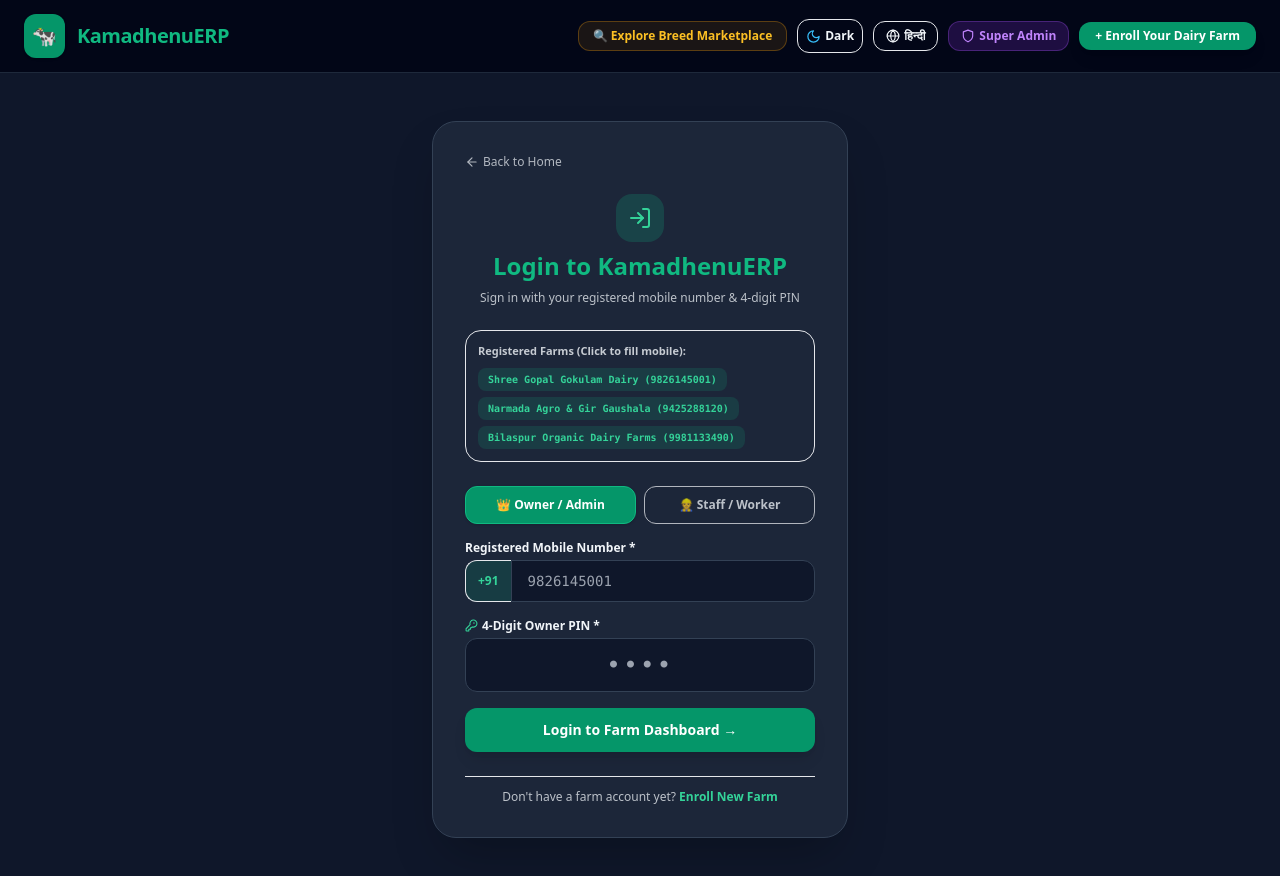
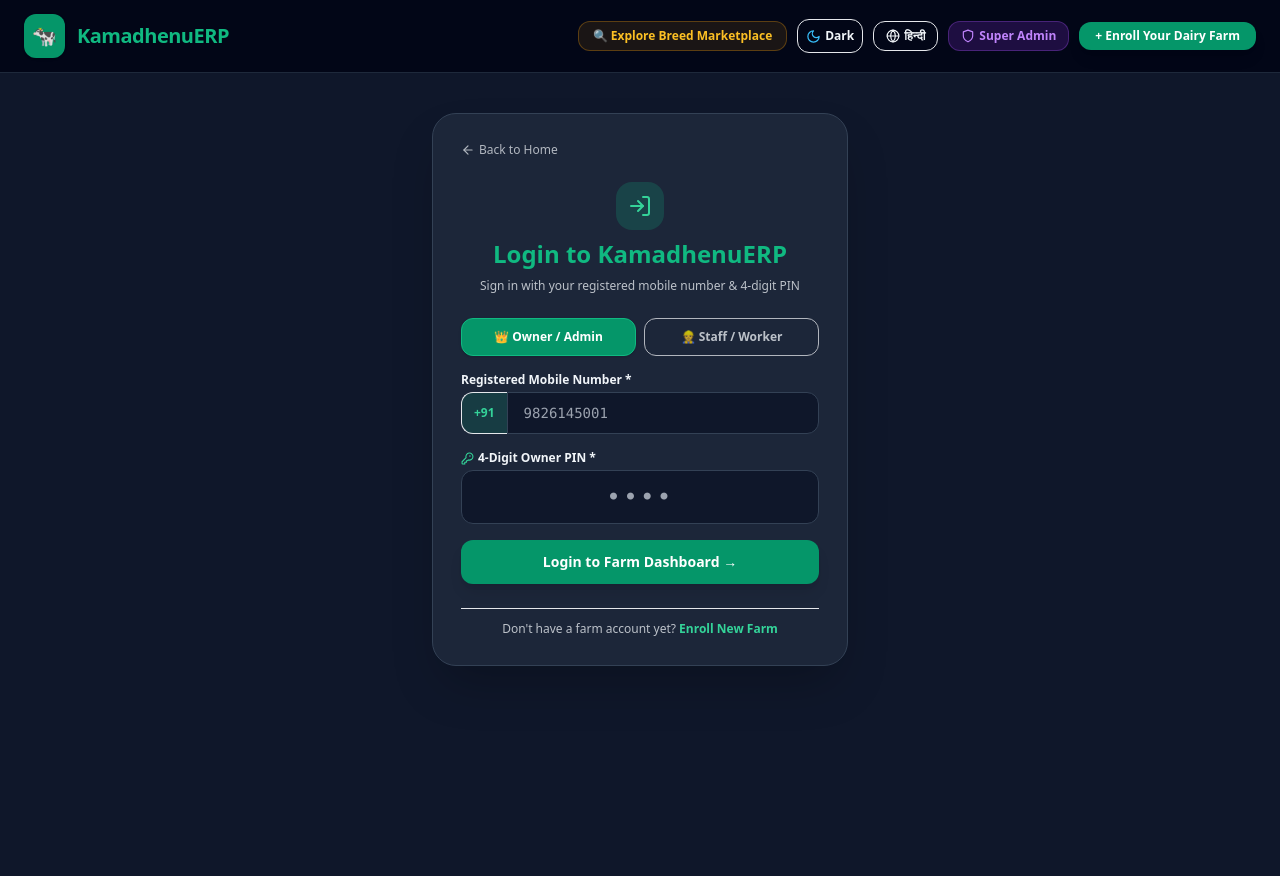
Before and after one commit to harsh-1987/kamadhenu-erp, a React (Vite) app: page / in a window 1280 px wide. Both pictures are taken after a click on the button "Login". Shown: the top 876 px of the page. After the commit the page ends 800 px from the top, so only its background shows below. Built offline with nearby package versions, Linux system fonts and the light colour scheme.

Commit message:
Update LoginModal.jsx
logn page update

```diff
--- a/src/components/LoginModal.jsx
+++ b/src/components/LoginModal.jsx
@@ -1,5 +1,5 @@
 import React, { useState } from 'react';
-import { KeyRound, Smartphone, ArrowLeft, LogIn } from 'lucide-react';
+import { KeyRound, ArrowLeft, LogIn } from 'lucide-react';
 
 export default function LoginModal({
   farms = [],
@@ -56,8 +56,8 @@ export default function LoginModal({
   };
 
   return (
-    <div className="max-w-md mx-auto my-12 px-4">
-      <div className={`p-8 rounded-3xl border shadow-2xl space-y-6 ${cardClass}`}>
+    <div className="w-full max-w-md mx-auto my-10 px-4">
+      <div className={`p-7 rounded-3xl border shadow-2xl space-y-6 ${cardClass}`}>
         <button
           type="button"
           onClick={onCancel}
@@ -76,28 +76,6 @@ export default function LoginModal({
             Sign in with your registered mobile number & 4-digit PIN
           </p>
         </div>
-
-        {/* Quick Demo / Registered Farm Hint for Fast Testing */}
-        {farms.length > 0 && (
-          <div className="p-3 rounded-2xl bg-current/5 border border-current/10 text-[11px] space-y-1">
-            <p className="font-bold opacity-80">Registered Farms (Click to fill mobile):</p>
-            <div className="flex flex-wrap gap-1.5 pt-1">
-              {farms.map((f) => {
-                const digits = String(f.phone || '').replace(/\D/g, '').slice(-10);
-                return (
-                  <button
-                    key={f.id}
-                    type="button"
-                    onClick={() => setPhoneInput(digits)}
-                    className="px-2.5 py-1 rounded-lg bg-emerald-500/15 hover:bg-emerald-500/25 text-emerald-400 font-mono text-[10px] font-bold transition"
-                  >
-                    {f.name} ({digits || 'N/A'})
-                  </button>
-                );
-              })}
-            </div>
-          </div>
-        )}
 
         <form onSubmit={handleLoginSubmit} className="space-y-4 text-sm">
           {/* Role Selector */}
```
